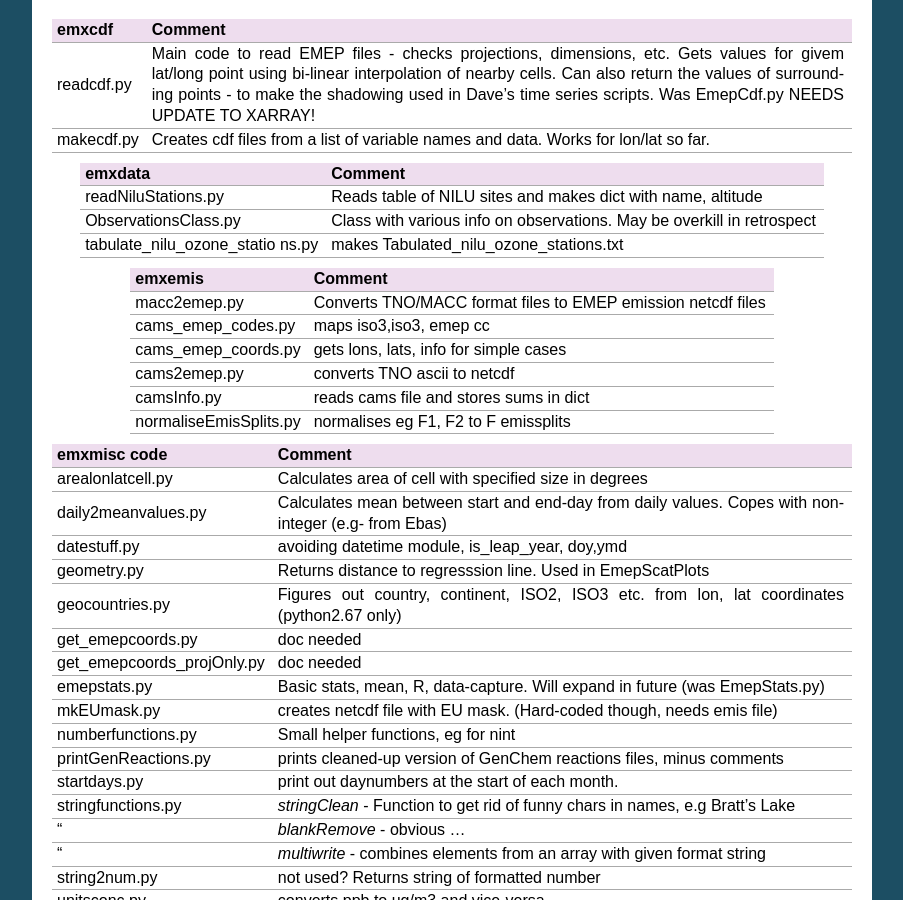
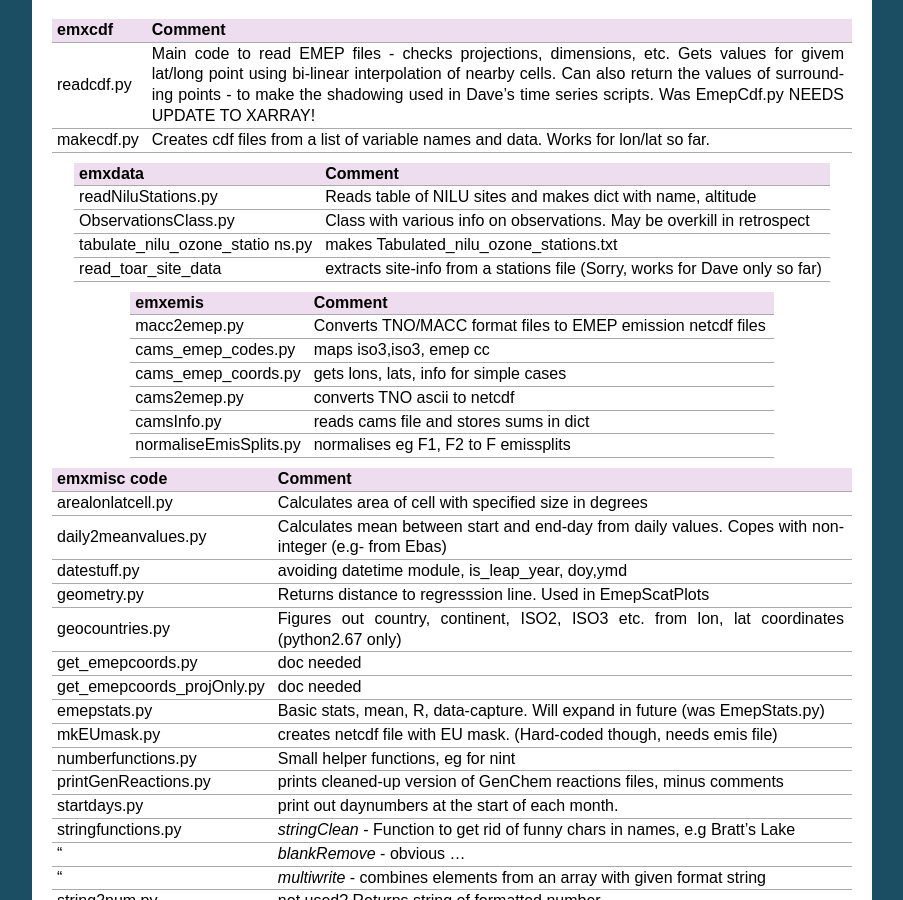
Before and after one commit to mifads/pyscripts, a Sphinx documentation site: the page built from doc/pyscripts_intro.rst, in a window 1280 px wide and 900 px high, scrolled down 580 px. Shown: the whole window, without its empty margins (198-1101 px from the left). Built offline with Sphinx 7.4.7, drawn with Linux system fonts in a browser that asks for light colours.

Commit message:
Updating for read_toar_site_data

```diff
--- a/doc/pyscripts_intro.rst
+++ b/doc/pyscripts_intro.rst
@@ -61,6 +61,9 @@
 +----------------------------+-----------------------------------------+
 | tabulate_nilu_ozone_statio | makes Tabulated_nilu_ozone_stations.txt |
 | ns.py                      |                                         |
++----------------------------+-----------------------------------------+
+| read_toar_site_data        | extracts site-info from a stations file |
+|                            | (Sorry, works for Dave only so far)     |
 +----------------------------+-----------------------------------------+
 
 +----------------------------+-----------------------------------------+
```
